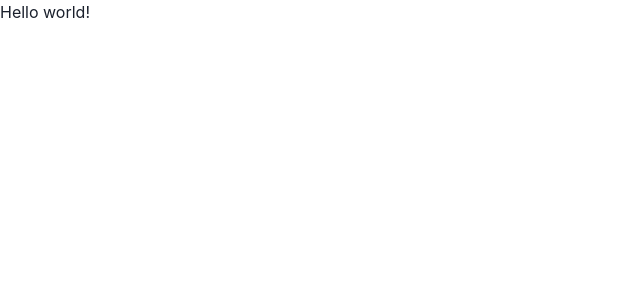
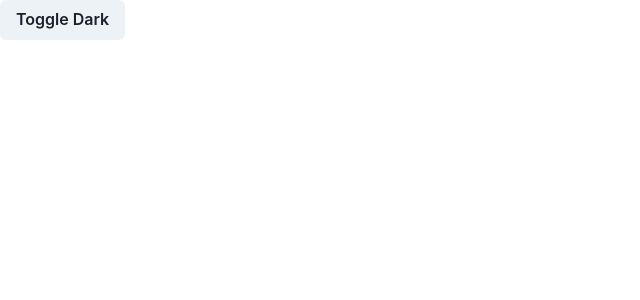
Before and after one commit to Tahsin0909/Stock_Ease, a React (Vite) app: page / in a window 1280 px wide. Shown: the top 300 px of the page, without its empty margins (0-640 px from the left). Built offline with nearby package versions, Linux system fonts and the light colour scheme.

Commit message:
Added chakra ui theme

```diff
--- a/src/Theme/Theme.jsx
+++ b/src/Theme/Theme.jsx
@@ -0,0 +1,14 @@
+import { extendTheme } from "@chakra-ui/react"
+
+
+const config = {
+    initialColorMode: 'light',
+    useSystemColorMode: false,
+  }
+
+  // 3. extend the theme
+  const theme = extendTheme({ config })
+
+
+
+  export default theme
--- a/src/main.jsx
+++ b/src/main.jsx
@@ -3,11 +3,13 @@
 import './index.css'
 import { router } from './router/Router.jsx'
 import { RouterProvider } from 'react-router-dom'
-import { ChakraProvider } from '@chakra-ui/react'
+import { ChakraProvider, ColorModeScript } from '@chakra-ui/react'
+import theme from './Theme/Theme.jsx'
 
 ReactDOM.createRoot(document.getElementById('root')).render(
   <React.StrictMode>
     <ChakraProvider>
+      <ColorModeScript initialColorMode={theme.config.initialColorMode} />
       <RouterProvider router={router} />
     </ChakraProvider>
   </React.StrictMode>,
--- /dev/null
+++ b/src/pages/Home/Home.jsx
@@ -0,0 +1,13 @@
+import { Button, useColorMode } from "@chakra-ui/react";
+
+const Home = () => {
+
+    const { colorMode, toggleColorMode } = useColorMode()
+    return (
+        <Button onClick={toggleColorMode}>
+        Toggle {colorMode === 'light' ? 'Dark' : 'Light'}
+      </Button>
+    );
+};
+
+export default Home;
--- a/src/router/Router.jsx
+++ b/src/router/Router.jsx
@@ -1,13 +1,14 @@
 import {
     createBrowserRouter
 } from "react-router-dom";
+import Home from "../pages/Home/Home";
 
 
 
 export const router = createBrowserRouter([
     {
         path: "/",
-        element: <div>Hello world!</div>,
+        element: <Home/> ,
     },
     {
         path: '/logIn',
```
